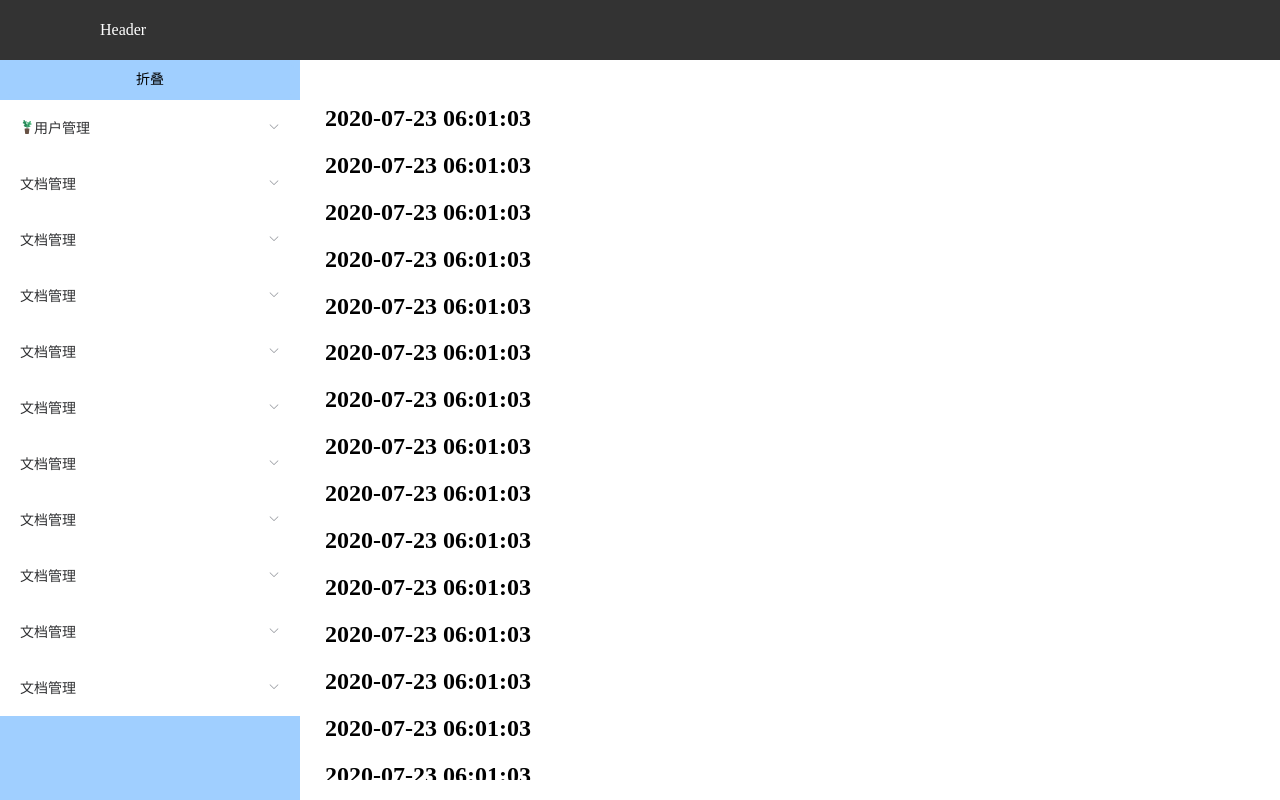
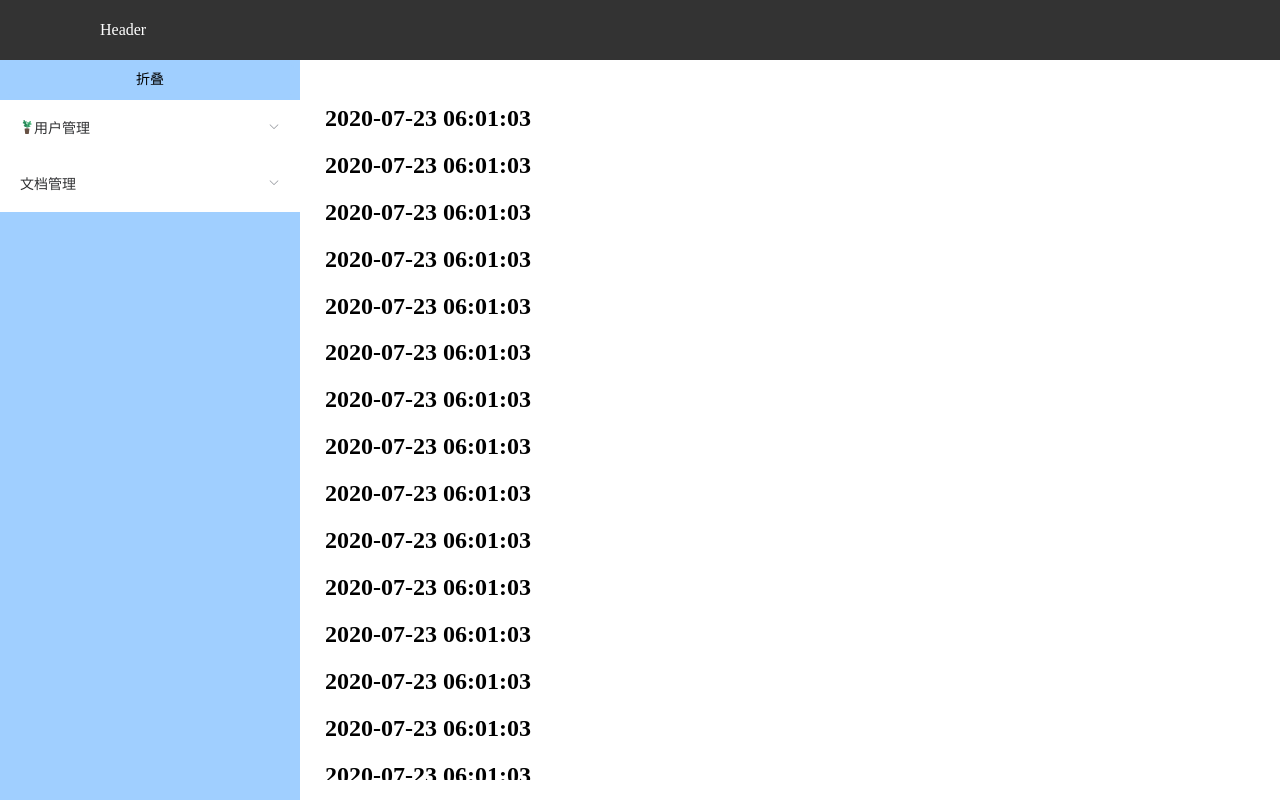
Before and after one commit to lwj1426282929/vue-cli3-seed, a Vue app: page / in a window 1280 px wide. Built offline with nearby package versions, Linux system fonts and the light colour scheme.

Commit message:
添加404页面

```diff
--- a/src/layout/components/slidebar.vue
+++ b/src/layout/components/slidebar.vue
@@ -5,7 +5,6 @@
     <el-scrollbar wrap-class="scrollbar-wrapper">
       <el-menu router
                unique-opened
-
                :collapse="isCollapse"
                :collapse-transition="false"
                :default-active="$route.path">
@@ -39,16 +38,7 @@ export default {
   created() {
     this.routes = [
       ...user,
-      ...document,
-      ...document,
-      ...document,
-      ...document,
-      ...document,
-      ...document,
-      ...document,
-      ...document,
-      ...document,
-      ...document,
+      ...document
     ]
   }
 }
--- a/src/router/document.js
+++ b/src/router/document.js
@@ -8,8 +8,8 @@ export default [
     component: () => import('@/layout'),
     children: [
       {
-        name: 'document',
-        path: '/document',
+        name: 'documentList',
+        path: '/document/list',
         meta: {
           title: '文档管理',
         },
--- a/src/router/index.js
+++ b/src/router/index.js
@@ -9,14 +9,26 @@ const routes = [
     path: '/',
     name: 'home',
     component: () => import('@/layout'),
-    children: [{
-      path: '/',
-      name: 'home',
-      component: () => import('@/views/home')
-    }]
+    children: [
+      {
+        path: '/',
+        name: 'home',
+        component: () => import('@/views/home'),
+      },
+    ],
   },
   ...user,
   ...document,
+  {
+    name: '404',
+    path: '*',
+    redirect: '/404',
+    component: () => import('@/layout'),
+    children: [{
+      path: '/404',
+      component: () => import('@/views/404.vue')
+    }]
+  },
 ]
 
 // hack Avoided redundant navigation to current location
--- a/src/style/index.less
+++ b/src/style/index.less
@@ -58,6 +58,10 @@
   clear: both;
 }
 
+.t-ce {
+  text-align: center;
+}
+
 .t-r {
   text-align: rights;
 }
--- /dev/null
+++ b/src/views/404.vue
@@ -0,0 +1,9 @@
+<template>
+  <div class="t-ce">404</div>
+</template>
+
+<script>
+export default {
+
+}
+</script>
```
